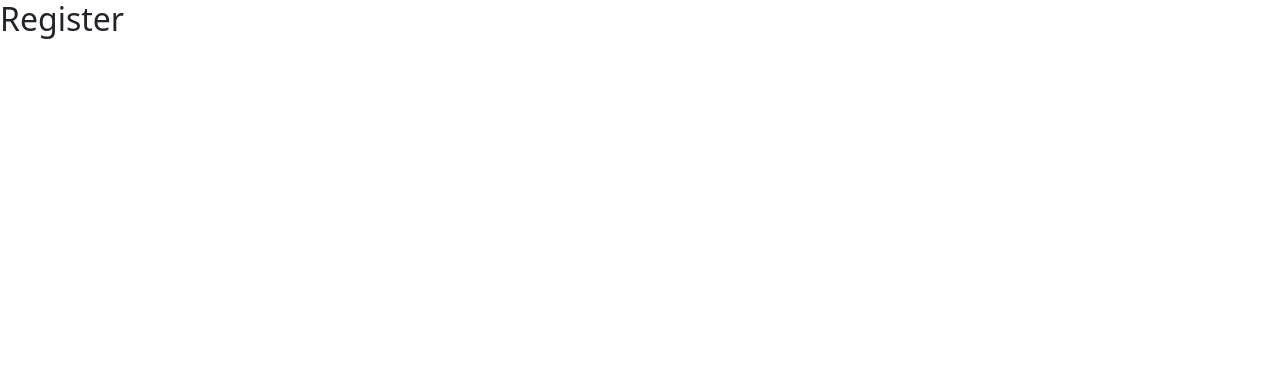
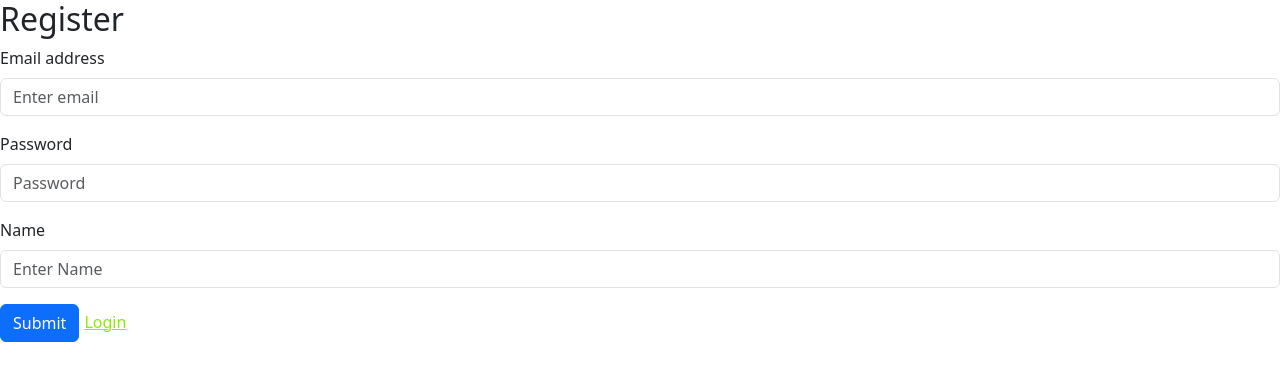
Before and after one commit to yours-truly-rshi/BloggingPlatformFE, a React (Create React App) app in the folder blogging-platform-fe/: page /register in a window 1280 px wide. Shown: the top 380 px of the page. Built offline with nearby package versions, Linux system fonts and the light colour scheme.

Commit message:
Login and Register Api Integration

```diff
--- a/blogging-platform-fe/src/App.js
+++ b/blogging-platform-fe/src/App.js
@@ -2,14 +2,16 @@ import React from 'react';
 import {BrowserRouter as Router, Route, Routes} from 'react-router-dom';
 import LoginForm from "./LoginForm";
 import 'bootstrap/dist/css/bootstrap.min.css';
-
-const Register = () => <h2>Register</h2>;
+import Register from "./Register";
+import Home from "./Home";
+// const Register = () => <h2>Register</h2>;
 
 function App() {
     return (
         <Router>
             <Routes>
-                <Route path="/" element={<LoginForm/>}/>
+                <Route path='/' element={<Home/>}/>
+                <Route path="/login" element={<LoginForm/>}/>
                 <Route path="/register" element={<Register/>}/>
             </Routes>
         </Router>
--- /dev/null
+++ b/blogging-platform-fe/src/Home.js
@@ -0,0 +1,22 @@
+import React from 'react';
+// import axios from 'axios';
+import {Link} from "react-router-dom";
+
+const Home = () => {
+
+
+    return (
+        <div>
+            <h2>
+                Welcome to Blogging World!
+            </h2>
+            <Link to="/login" style={{padding: 5, color: "#8fea04"}}>
+                Login
+            </Link>
+            <Link to="/register" style={{padding: 5, color: "#8fea04"}}>
+                Register
+            </Link>
+        </div>
+    );
+}
+export default Home;
--- /dev/null
+++ b/blogging-platform-fe/src/Register.js
@@ -0,0 +1,72 @@
+import React, {useState} from 'react';
+import axios from 'axios';
+import {Link} from "react-router-dom";
+import Button from 'react-bootstrap/Button';
+import Form from 'react-bootstrap/Form';
+
+
+const Register = () => {
+    const [email, setEmail] = useState('');
+    const [password, setPassword] = useState('');
+    const [name, setName] = useState('');
+    const [message, setMessage] = useState('');
+
+    const handleEmailChange = (e) => {
+        setEmail(e.target.value);
+    };
+
+    const handlePasswordChange = (e) => {
+        setPassword(e.target.value);
+    };
+
+    const handleNameChange = (e) => {
+        setName(e.target.value);
+    };
+
+    const handleSubmit = async (e) => {
+        e.preventDefault();
+
+        try {
+            const response = await axios.post('http://localhost:8000/api/users/register', {email, password, name});
+            setMessage(response.status.toString());
+        } catch (error) {
+            setMessage("Request Denied");
+        }
+    };
+
+    return (
+        <div>
+            <h2>Register</h2>
+            <Form onSubmit={handleSubmit}>
+
+                <Form.Group className="mb-3" controlId="email">
+                    <Form.Label>Email address</Form.Label>
+                    <Form.Control value={email} onChange={handleEmailChange} type="email" placeholder="Enter email"/>
+                </Form.Group>
+
+                <Form.Group className="mb-3" controlId="password">
+                    <Form.Label>Password</Form.Label>
+                    <Form.Control value={password} onChange={handlePasswordChange} type="password"
+                                  placeholder="Password"/>
+                </Form.Group>
+
+                <Form.Group className="mb-3" controlId="name">
+                    <Form.Label>Name</Form.Label>
+                    <Form.Control value={name} onChange={handleNameChange} type="string"
+                                  placeholder="Enter Name"/>
+                </Form.Group>
+
+                <Button variant="primary" type="submit">
+                    Submit
+                </Button>
+
+                <Link to="/login" style={{padding: 5, color: "#8fea04"}}>
+                    Login
+                </Link>
+            </Form>
+            <p>{message}</p>
+        </div>
+    );
+};
+
+export default Register;
```
